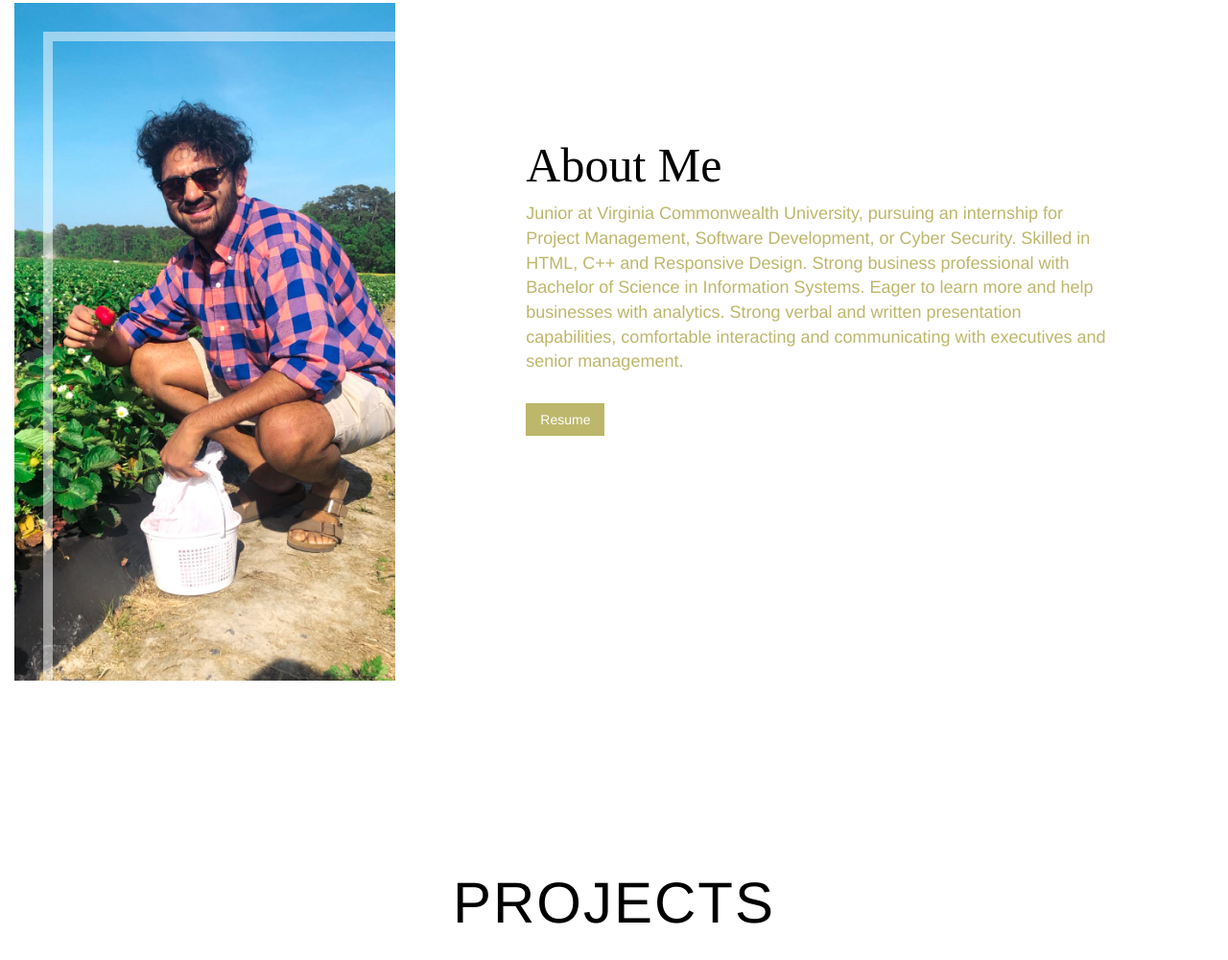
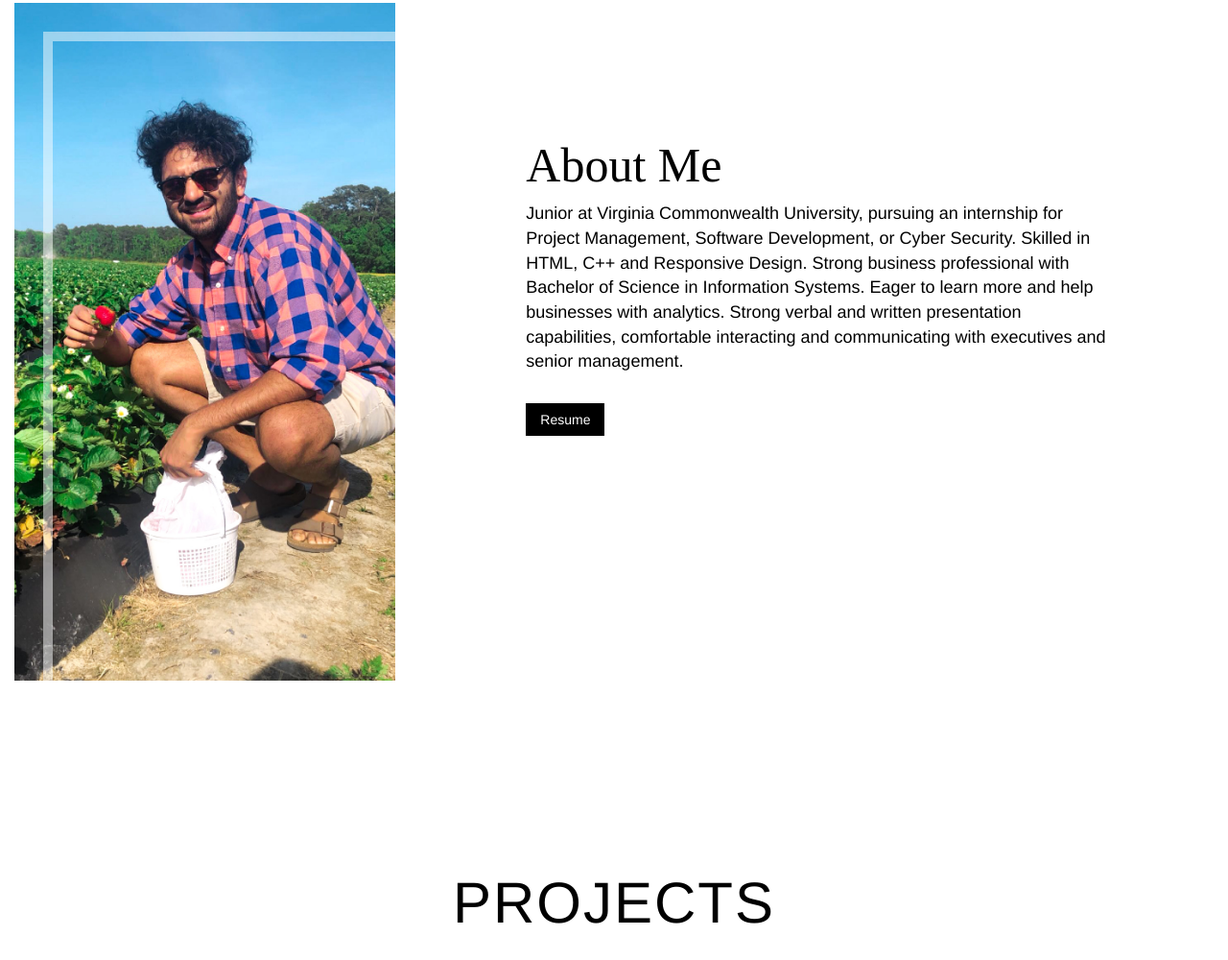
Before and after one commit to Rishitpatel1/rishitpatel, a plain HTML site: page index.html in a window 1280 px wide. Shown: the part 844-1844 px from the top of the page at 96% size. Drawn offline with nearby package versions, Linux system fonts and the light colour scheme.

Commit message:
Update style.css

```diff
--- a/style.css
+++ b/style.css
@@ -196,10 +196,10 @@ html{
 }
 .about-text p{
     font-size: 18px;
-    color: darkkhaki;
+    color: black;
 }
 .about-text a {
-    background: darkkhaki;
+    background: black;
     color: #fff;
     padding: 7px 15px;
     display: inline-block;
```
